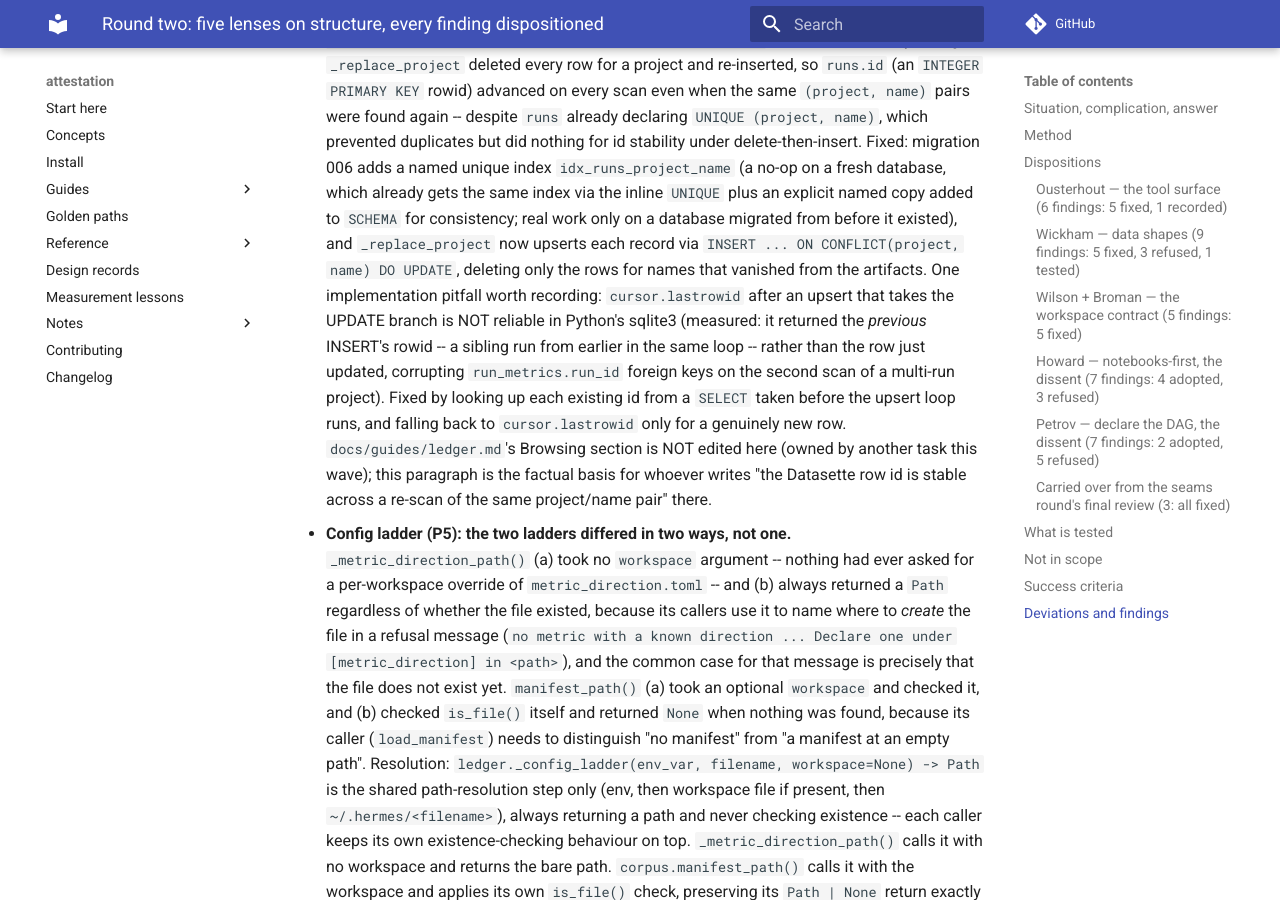
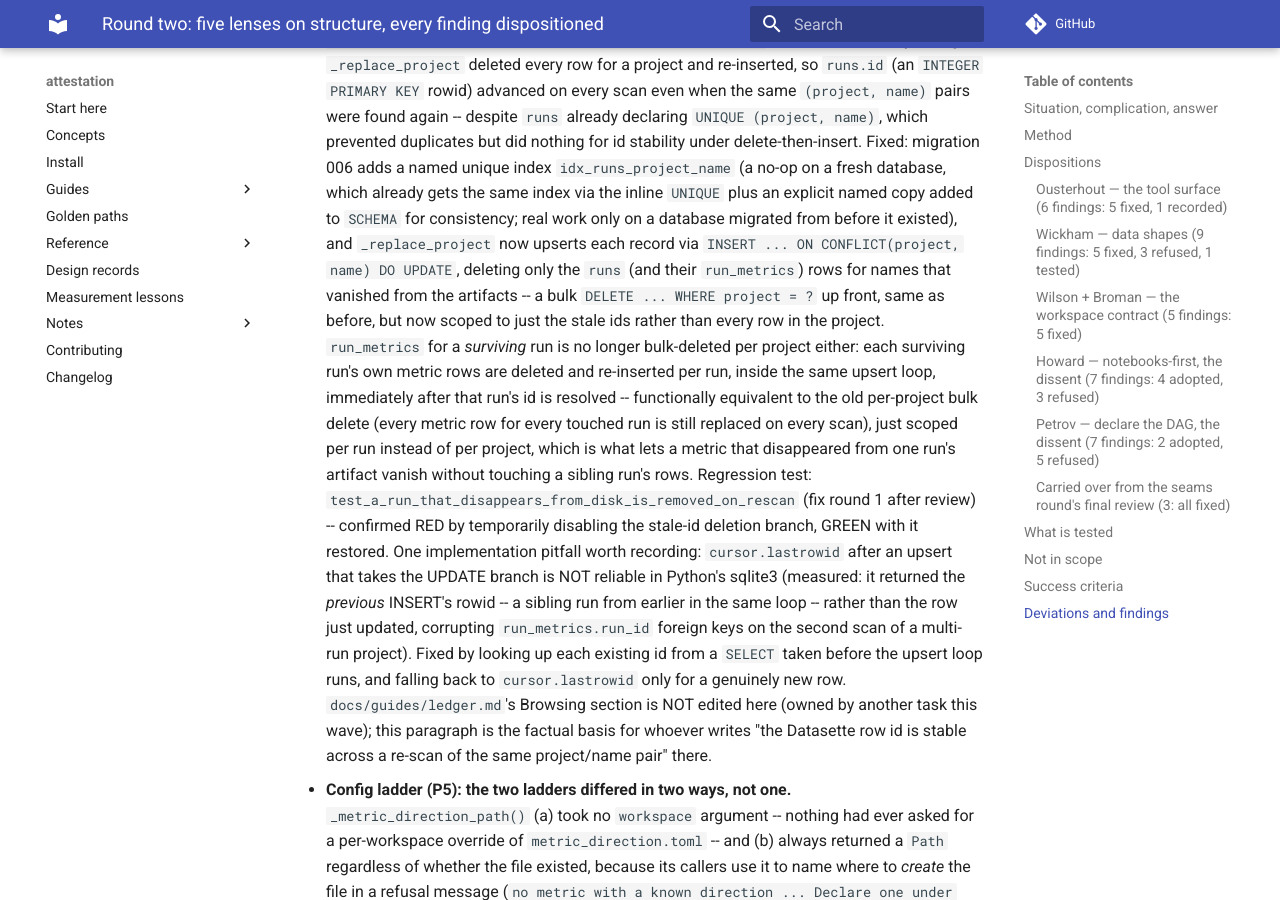
Before and after one commit to mgoldey/attestation, an MkDocs documentation site: the page built from docs/superpowers/specs/2026-08-29-round-two-design.md, in a window 1280 px wide and 900 px high, scrolled down 5916 px. Built offline with MkDocs 1.6.1 and Material for MkDocs 9.7.7, drawn with Linux system fonts in a browser that asks for light colours; comment, search, counter and statistics services are not loaded.

Commit message:
Fix round 1: a regression test proves _replace_project's stale-id deletion branch removes a run (and its metrics) that vanished from disk while a sibling run keeps its id; the spec's Deviations wording now says run_metrics deletion is per-run inside the upsert loop, not per-project in bulk.
Co-Authored-By: Claude Fable 5 <noreply@anthropic.com>

```diff
--- a/docs/superpowers/specs/2026-08-29-round-two-design.md
+++ b/docs/superpowers/specs/2026-08-29-round-two-design.md
@@ -267,8 +267,21 @@ task, this wave).
   the same index via the inline `UNIQUE` plus an explicit named copy added
   to `SCHEMA` for consistency; real work only on a database migrated from
   before it existed), and `_replace_project` now upserts each record via
-  `INSERT ... ON CONFLICT(project, name) DO UPDATE`, deleting only the rows
-  for names that vanished from the artifacts. One implementation pitfall
+  `INSERT ... ON CONFLICT(project, name) DO UPDATE`, deleting only the
+  `runs` (and their `run_metrics`) rows for names that vanished from the
+  artifacts -- a bulk `DELETE ... WHERE project = ?` up front, same as
+  before, but now scoped to just the stale ids rather than every row in the
+  project. `run_metrics` for a *surviving* run is no longer bulk-deleted
+  per project either: each surviving run's own metric rows are deleted and
+  re-inserted per run, inside the same upsert loop, immediately after that
+  run's id is resolved -- functionally equivalent to the old per-project
+  bulk delete (every metric row for every touched run is still replaced on
+  every scan), just scoped per run instead of per project, which is what
+  lets a metric that disappeared from one run's artifact vanish without
+  touching a sibling run's rows. Regression test:
+  `test_a_run_that_disappears_from_disk_is_removed_on_rescan` (fix round 1
+  after review) -- confirmed RED by temporarily disabling the stale-id
+  deletion branch, GREEN with it restored. One implementation pitfall
   worth recording: `cursor.lastrowid` after an upsert that takes the UPDATE
   branch is NOT reliable in Python's sqlite3 (measured: it returned the
   *previous* INSERT's rowid -- a sibling run from earlier in the same loop
```
Also changed, not shown: 1 other file.
